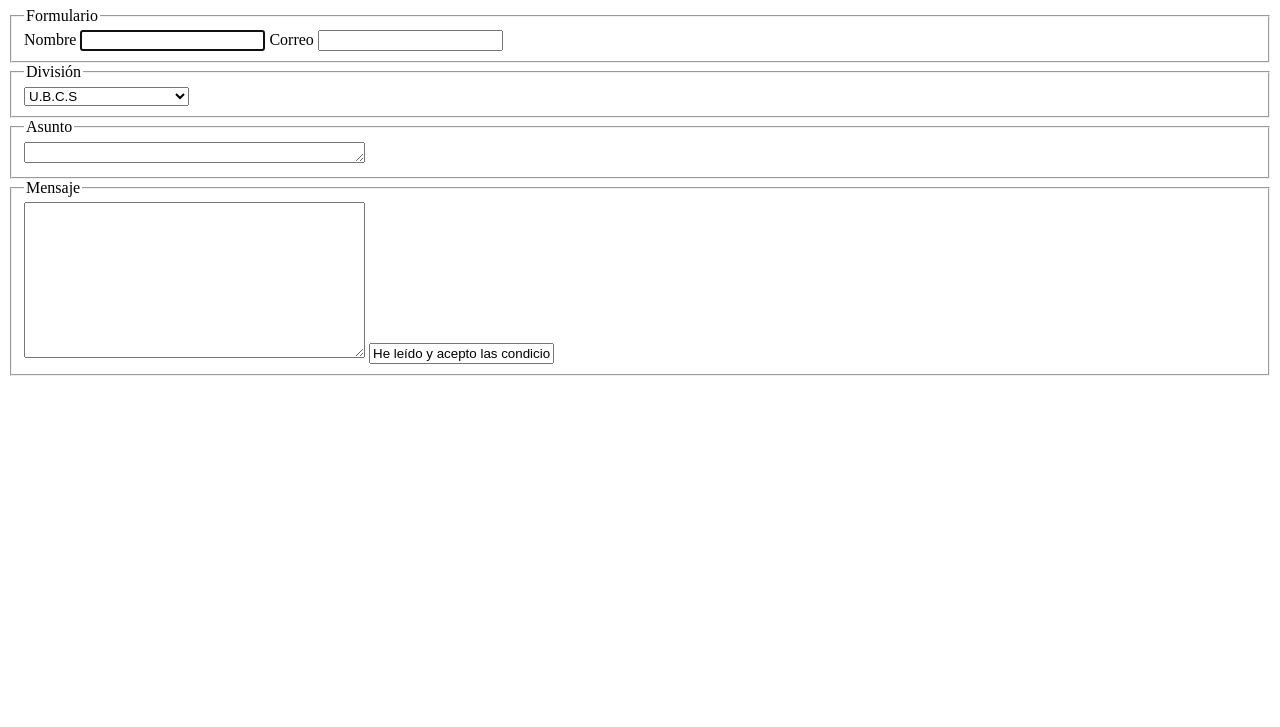
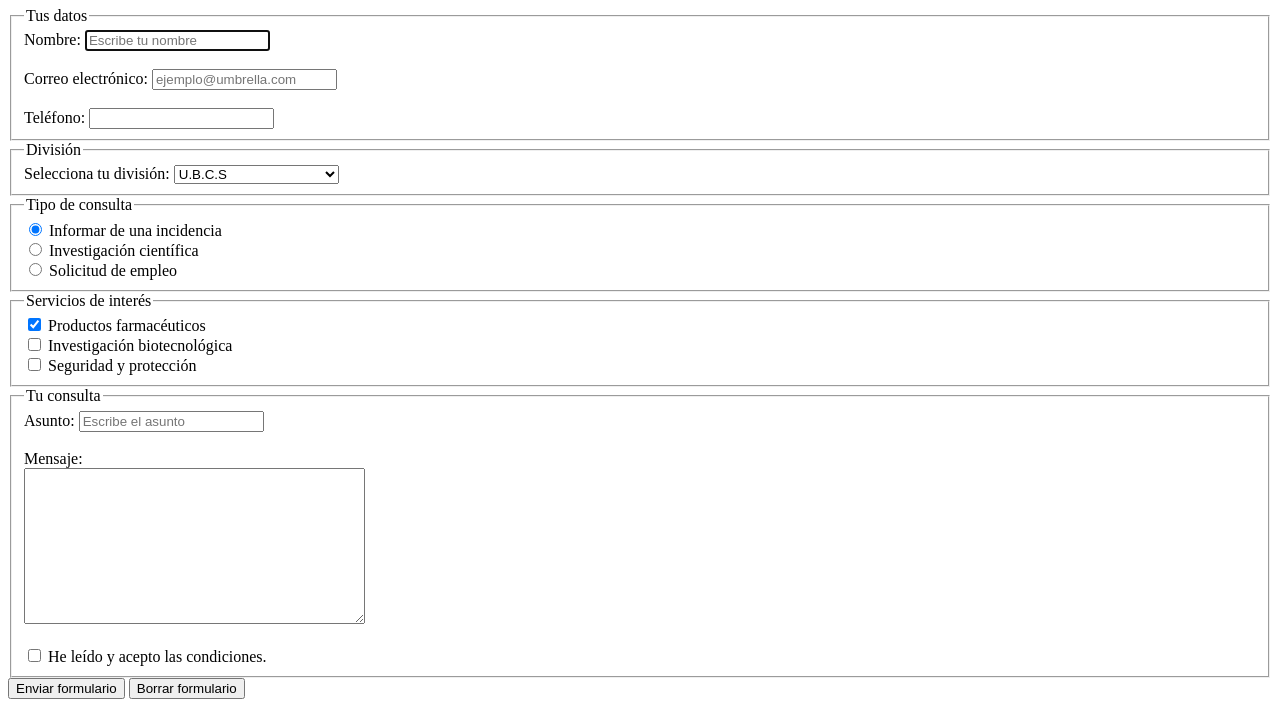
Before and after one commit to ACS-cd/Proyecto-Integrador-LM-2026, a plain HTML site: page proyecto/contacto.html in a window 1280 px wide. Shown: the part 73-800 px from the top of the page. Drawn offline with Linux system fonts and the light colour scheme.

Commit message:
formulario: añadidos botones de envío, placeholders y check obligatorio

```diff
--- a/proyecto/contacto.html
+++ b/proyecto/contacto.html
@@ -1,36 +1,55 @@
+
 <!DOCTYPE html>
 <html lang="es">
 <head>
     <meta charset="UTF-8">
     <meta name="viewport" content="width=device-width, initial-scale=1.0">
-    <title>Personal  - Integrador-LM-2026</title> <!--Ángela Colorado Sousa 08-10-2026 -->
-    <meta name="description" content="Página de contacto.">
+    <title>Centro de contacto - Umbrella Corporation</title>
+    <!-- Ángela Colorado Sousa 08-10-2026 -->
+    <meta name="description" content="Formulario de contacto de Umbrella Corporation.">
     <meta name="keywords" content="farmacéutica, Umbrella, Corporación, contacto">
     <meta name="author" content="Angela Colorado Sousa">
 </head>
 
 <body>
-    <h1>Centro de contacto</h1>
-    <!--Contenedorpara el formulario-->
+
+    <h1>Centro de contacto - Umbrella Corporation</h1>
     <div>
         <form action="#" method="post">
             <fieldset>
-            <legend>Formulario</legend>
-            <label for="nombre">Nombre</label>
+                <legend>Tus datos</legend>
+
+                <label for="nombre">Nombre:</label>
                 <input type="text" id="nombre"
-                name="nombre" required
-                maxlength="10" autofocus>
+                    name="nombre"
+                    maxlength="30"
+                    placeholder="Escribe tu nombre"
+                    required autofocus>
 
-            <label for="correo">Correo</label>
+                <br><br>
+
+                <label for="correo">Correo electrónico:</label>
                 <input type="email" id="correo"
-                name="coreo" required>
-        </form>
+                    name="correo"
+                    minlength="10"
+                    placeholder="ejemplo@umbrella.com"
+                    required>
+
+                <br><br>
+
+                <label for="telefono">Teléfono:</label>
+                <input type="tel" id="telefono"
+                    name="telefono">
+
             </fieldset>
+
             <fieldset>
                 <legend>División</legend>
-            <label for="divi"></label>
-            <select id="divi" name="divi">
-                <option value="ubcs">U.B.C.S</option>
+
+                <label for="divi">Selecciona tu división:</label>
+
+                <select id="divi" name="divi" required>
+                    <option value="ubcs" selected>U.B.C.S</option>
                     <option value="white">White Umbrella</option>
                     <option value="uss">U.S.S</option>
                     <option value="neo">Neo-Umbrella</option>
@@ -38,25 +57,93 @@
                     <option value="line">Umbrella Line Company</option>
                     <option value="priv">Umbrella PrivSol</option>
                 </select>
-        </fieldset>
-        <fieldset>
-            <legend>Asunto</legend>
-            <label for="asu"></label>
-            <textarea id="asu" name="asu"
-                rows="1" cols="40"
-                minlength="5"></textarea>
-        </fieldset>
-        <fieldset>
-            <legend>Mensaje</legend>
-            <label for="msg"></label>
-            <textarea id="msg" name="msg"
-                rows="10" cols="40"
-                minlength="10"></textarea>
-            <input type="con" id="r1"
-                name="condiciones" value="He leído y acepto las condiciones" checked>
-            <label for="r1"></label>
-
 
             </fieldset>
+
+            <fieldset>
+                <legend>Tipo de consulta</legend>
+
+                <input type="radio" id="incidencia"
+                    name="tipo_consulta" value="incidencia" checked>
+                <label for="incidencia">Informar de una incidencia</label>
+
+                <br>
+
+                <input type="radio" id="investigacion"
+                    name="tipo_consulta" value="investigacion">
+                <label for="investigacion">Investigación científica</label>
+
+                <br>
+
+                <input type="radio" id="empleo"
+                    name="tipo_consulta" value="empleo">
+                <label for="empleo">Solicitud de empleo</label>
+
+            </fieldset>
+
+            <fieldset>
+                <legend>Servicios de interés</legend>
+
+                <input type="checkbox" id="farmacia"
+                    name="servicios" value="farmacia" checked>
+                <label for="farmacia">Productos farmacéuticos</label>
+
+                <br>
+
+                <input type="checkbox" id="biotecnologia"
+                    name="servicios" value="biotecnologia">
+                <label for="biotecnologia">Investigación biotecnológica</label>
+
+                <br>
+
+                <input type="checkbox" id="seguridad"
+                    name="servicios" value="seguridad">
+                <label for="seguridad">Seguridad y protección</label>
+
+            </fieldset>
+
+            <fieldset>
+                <legend>Tu consulta</legend>
+
+                <label for="asunto">Asunto:</label>
+                <input type="text" id="asunto"
+                    name="asunto"
+                    minlength="5"
+                    maxlength="80"
+                    placeholder="Escribe el asunto"
+                    required>
+
+                <br><br>
+
+                <label for="mensaje">Mensaje:</label>
+                <br>
+
+                <textarea id="mensaje"
+                    name="mensaje"
+                    rows="10"
+                    cols="40"
+                    minlength="10"
+                    maxlength="500"></textarea>
+
+                <br><br>
+
+                <input type="checkbox" id="condiciones"
+                    name="condiciones"
+                    value="aceptadas"
+                    required>
+
+                <label for="condiciones">
+                    He leído y acepto las condiciones.
+                </label>
+
+            </fieldset>
+
+            <div>
+                <button type="submit">Enviar formulario</button>
+                <button type="reset">Borrar formulario</button>
             </div>
+        </form>
+    </div>
+
 </body>
+</html>
```
Also changed, not shown: proyecto/index.html (+1 -0 lines), 1 other file. Lines whose indentation alone changed are shown as unchanged.
